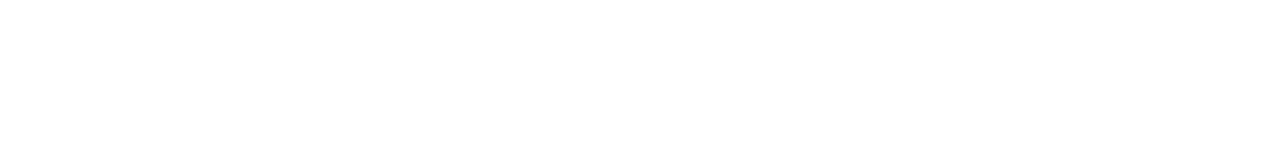
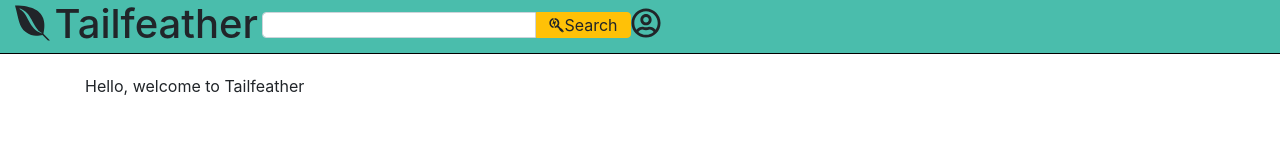
Before and after one commit to fabidali/Tailfeather, a plain HTML site: page index.html in a window 1280 px wide. Drawn offline with nearby package versions, Linux system fonts and the light colour scheme.

Commit message:
added top header

```diff
--- a/assets/css/style.css
+++ b/assets/css/style.css
@@ -0,0 +1,62 @@
+#header {
+    position: relative;
+    background-color: #4abdac;
+    border-bottom: 1px solid black;
+}
+
+#brand {
+    font-size: 40px;
+}
+
+#mainHeading {
+    display: inline-block;
+    margin: 0;
+
+}
+
+#searchForm {
+    display: inline-block;
+    top: -7px;
+    position: relative;
+}
+
+#searchIcon {
+    float: right;
+    margin-right: 10px;
+    margin-top: -20px;
+    position: relative;
+    z-index: 2;
+    color: red;
+}
+
+#searchBar {
+    display: inline-block;
+    border-top-right-radius: 0px;
+    border-bottom-right-radius: 0px;
+    text-align: right;
+    padding-bottom: 0;
+    padding-top: 0;
+    outline: 0;
+
+}
+
+#searchButton {
+
+    display: inline-block;
+    border-top-left-radius: 0px;
+    border-bottom-left-radius: 0px;
+    padding-bottom: 0;
+    padding-top: 0;
+
+}
+
+#profileIcon {
+    font-size: 30px;
+    position: absolute;
+
+    bottom: 15px;
+}
+
+#mainLanding {
+    margin: 20px 0;
+}
--- a/index.html
+++ b/index.html
@@ -20,10 +20,47 @@
 
     <!-- FIREBASE -->
     <script src="https://www.gstatic.com/firebasejs/4.11.0/firebase.js"></script>
+
+
+    <!-- FontAwesome -->
+    <script defer src="https://use.fontawesome.com/releases/v5.0.8/js/all.js" integrity="sha384-SlE991lGASHoBfWbelyBPLsUlwY1GwNDJo3jSJO04KZ33K2bwfV9YBauFfnzvynJ" crossorigin="anonymous"></script>
+
 </head>
 
 <body>
 
+    <header class="container-fluid" id="header">
+        <nobr><i class="fab fa-envira" id="brand"></i>
+        <h1 id="mainHeading">Tailfeather</h1></nobr>
+
+        <nobr>
+            <div id="searchForm">
+            <form class="form-inline">
+
+                <div class="form-group form-group-sm mb-2">
+                    <input type="text" class="form-control" id="searchBar">
+
+                </div>
+
+                <button id="searchButton" type="submit" class="btn btn-warning mb-2"><i class="fab fa-searchengin"></i>Search</button>
+            </form>
+            </div>
+        </nobr>
+
+        <i class="far fa-user-circle" id="profileIcon"></i>
+    </header>
+
+    <main>
+
+        <div class="container">
+            <div class="row>">
+                <div id="mainLanding" class="bg-white panel">
+                    <p>Hello, welcome to Tailfeather</p>
+                </div>
+            </div>
+        </div>
+    </main>
+
 </body>
 
 </html>
```
Also changed, not shown: assets/scripts/app.js (line endings or trailing spaces).
